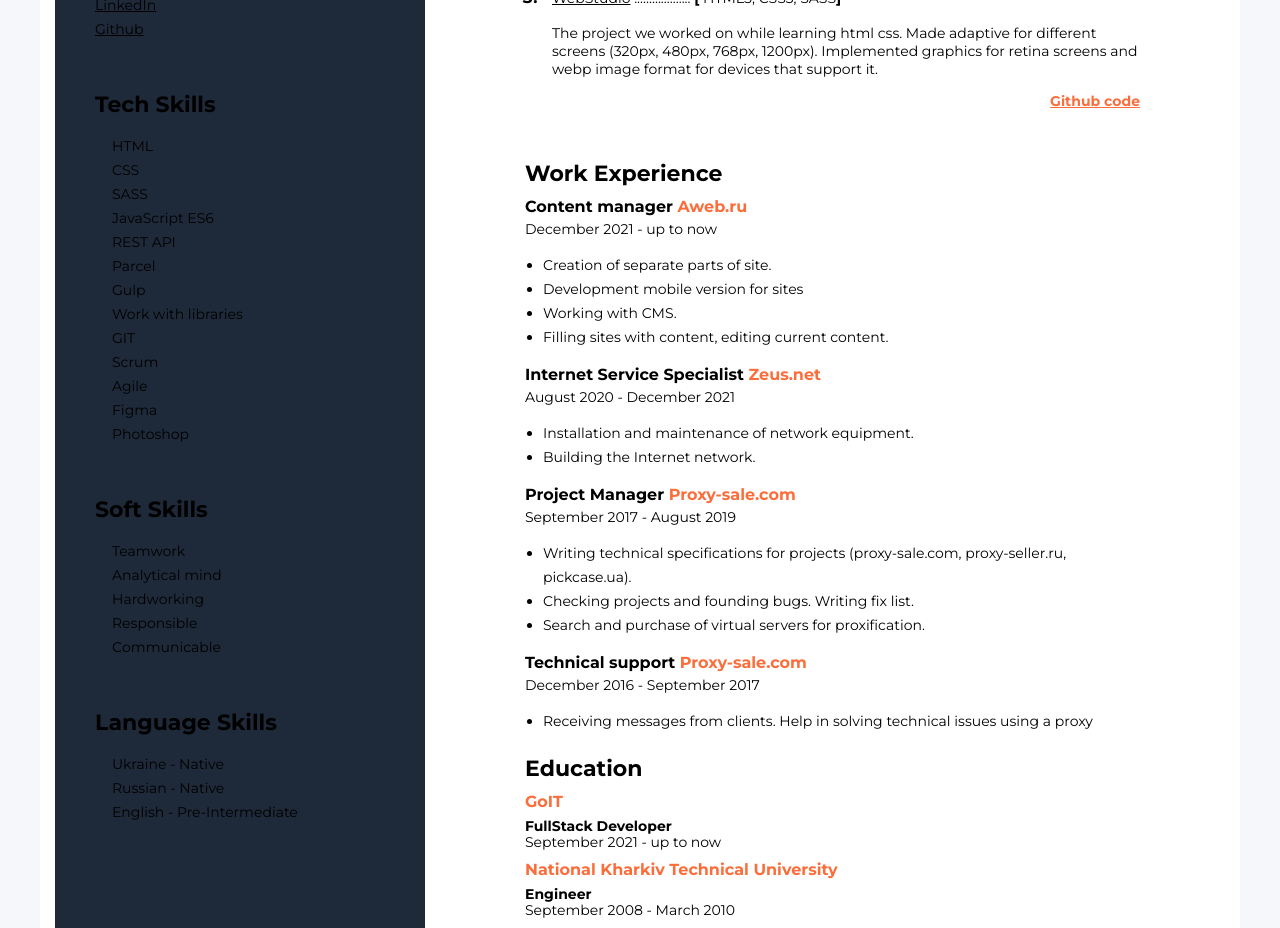
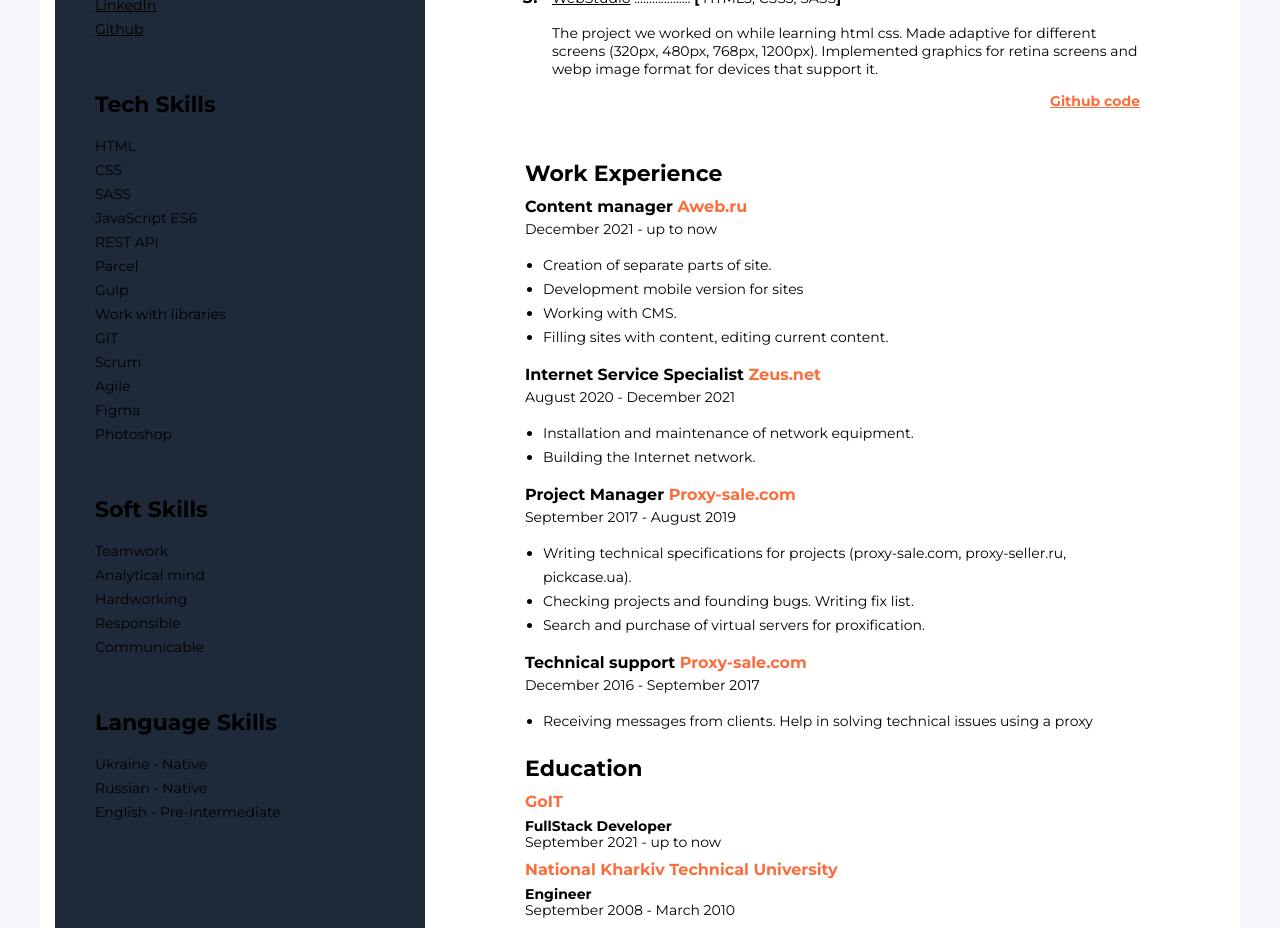
Before and after one commit to Yaroslav-Zozulya/resume, a plain HTML site: page index.html in a window 1280 px wide. Shown: the part 580-1508 px from the top of the page. Drawn offline with Linux system fonts and the light colour scheme.

Commit message:
fix list

```diff
--- a/css/styles.css
+++ b/css/styles.css
@@ -109,7 +109,7 @@
 
 .skills-list {
     list-style-type: none;
-    padding: 0 0 0 17px;
+    padding: 0;
 }
 
 .tech-skills-item {
```
